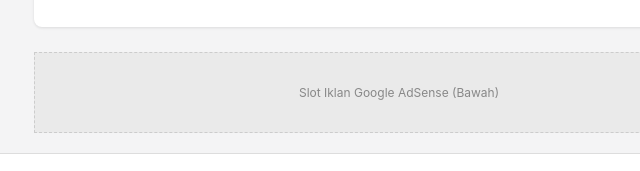
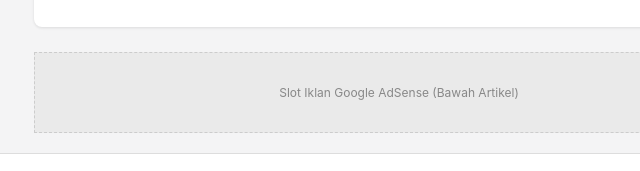
Before and after one commit to andiwhydn/ixt.github.io, a plain HTML site: page knalpot-motor-harian-legal-efisien.html in a window 1280 px wide. Shown: the part 6383-6554 px from the top of the page, 241-881 px from the left. Drawn offline with Linux system fonts and the light colour scheme.

Commit message:
Update knalpot-motor-harian-legal-efisien.html

```diff
--- a/knalpot-motor-harian-legal-efisien.html
+++ b/knalpot-motor-harian-legal-efisien.html
@@ -121,10 +121,9 @@
             <a href="/" class="back-link">&larr; Kembali ke Beranda</a>
         </article>
 
-        <!-- Slot Iklan Bawah Artikel (Opsional) -->
-       <!-- Slot Iklan Atas -->
+       <!-- Slot Iklan Bawah Artikel (Opsional) -->
         <div class="ad-slot">
-            Slot Iklan Google AdSense (Bawah)
+            Slot Iklan Google AdSense (Bawah Artikel)
         </div>
     </div>
 
```
